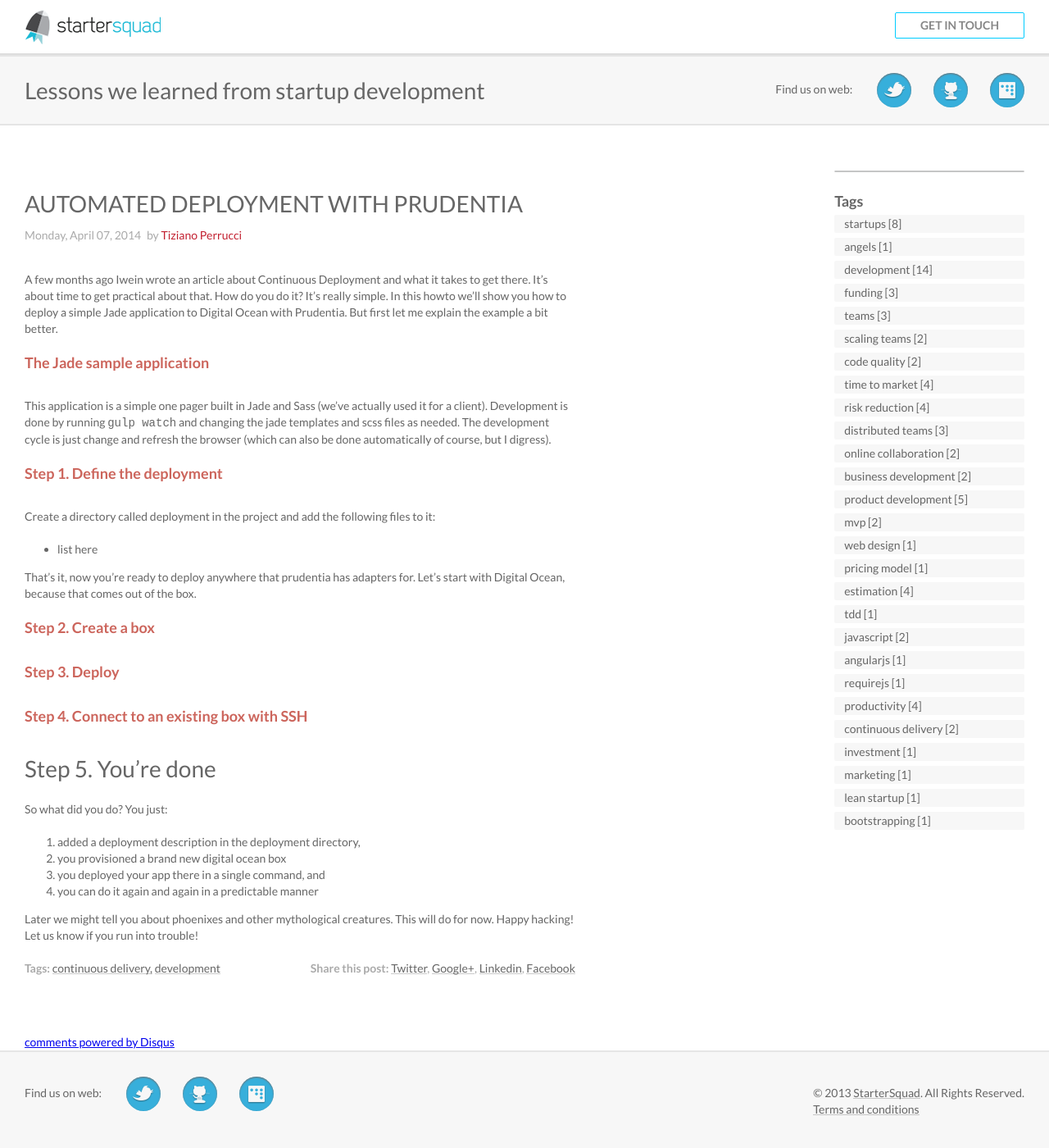
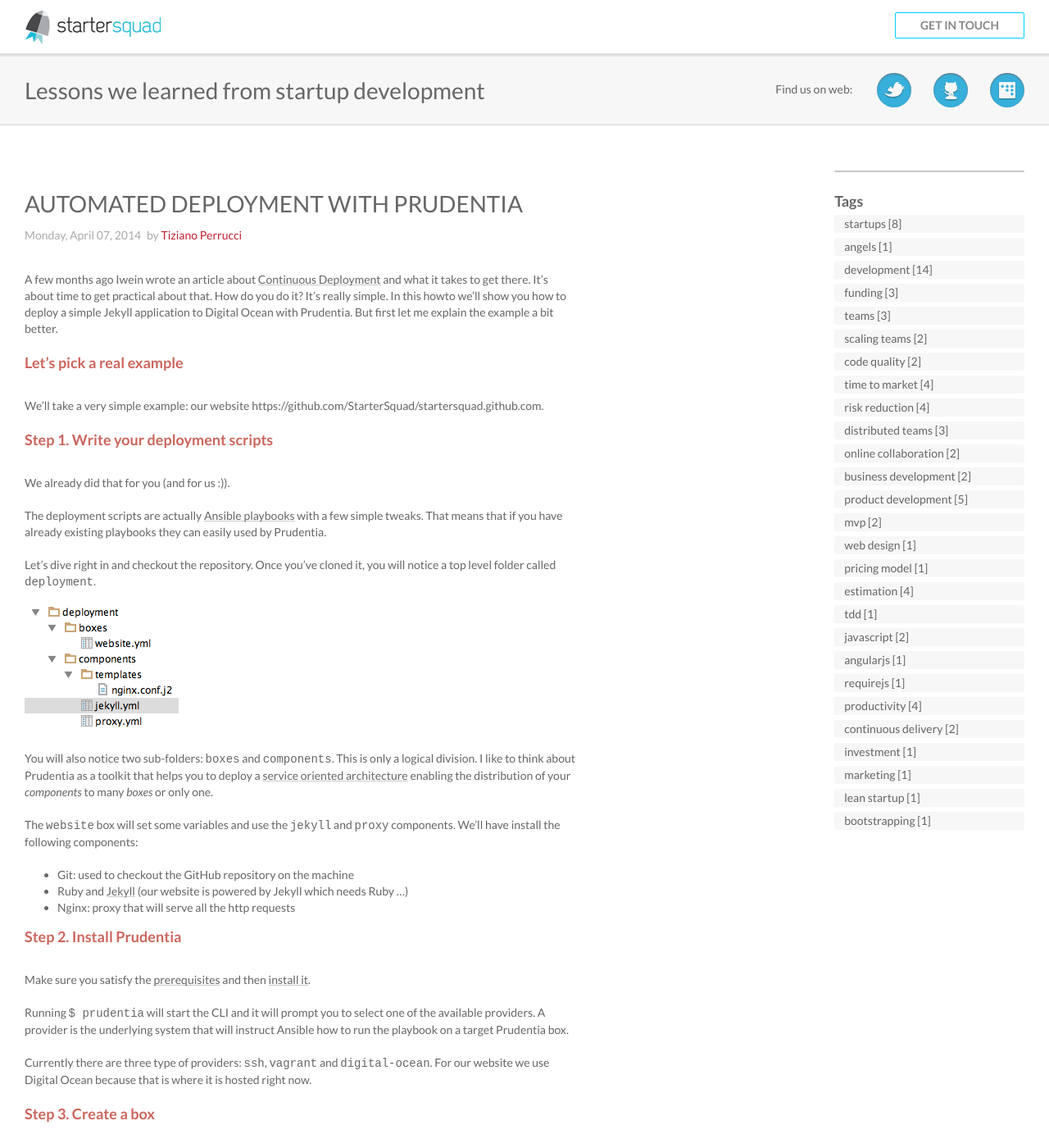
Before and after one commit to StarterSquad/startersquad.com, a Jekyll site: the page built from _posts/2014-04-07-simple-deployments-with-prudentia.md, in a window 1280 px wide and 1400 px high. Shown: the whole window at 82% size. Built offline with Jekyll 4.4.1, drawn with Linux system fonts in a browser that asks for light colours; nearby versions of some CDN libraries; a script that is not in the unit is left out; comment, search, counter and statistics services are not loaded; some of the changed text lies outside the part shown.

Commit message:
It was time for me to write something...

```diff
--- a/_posts/2014-04-07-simple-deployments-with-prudentia.md
+++ b/_posts/2014-04-07-simple-deployments-with-prudentia.md
@@ -1,42 +1,110 @@
 ---
 layout: post
-title: 'Automated deployment with Prudentia'
+title: Automated deployment with Prudentia
 author: Tiziano Perrucci
 tags:
 - continuous delivery
 - development
 ---
 
-A few months ago Iwein wrote an article about Continuous Deployment and what it takes to get there. It's about time
+A few months ago Iwein wrote an article about [Continuous Deployment](/blog/getting-ready-for-continuous-delivery/)
+and what it takes to get there. It's about time
 to get practical about that. How do you do it? It's really simple. In this howto we'll show you how to deploy a
-simple Jade application to Digital Ocean with Prudentia. But first let me explain the example a bit better.
+simple Jekyll application to Digital Ocean with Prudentia. But first let me explain the example a bit better.
 
-## The Jade sample application
-This application is a simple one pager built in Jade and Sass (we've actually used it for a client). Development is
-done by running `gulp watch` and changing the jade templates and scss files as needed. The development cycle is just
-change and refresh the browser (which can also be done automatically of course, but I digress).
+## Let's pick a real example
+We'll take a very simple example: our website https://github.com/StarterSquad/startersquad.github.com.
 
-##Step 1. Define the deployment
-Create a directory called deployment in the project and add the following files to it:
+##Step 1. Write your deployment scripts
+We already did that for you (and for us :)).
 
-- list here
+The deployment scripts are actually [Ansible playbooks](http://docs.ansible.com/playbooks.html) with a
+few simple tweaks. That means that if you have already existing playbooks they can easily used by Prudentia.
 
-That's it, now you're ready to deploy anywhere that prudentia has adapters for. Let's start with Digital Ocean,
-because that comes out of the box.
+Let's dive right in and checkout the repository. Once you've cloned it, you will notice a top level folder called `deployment`.
 
-##Step 2. Create a box
+![Prudentia deployment folder structure](/assets/images/website-deployment.png)
 
-##Step 3. Deploy
+You will also notice two sub-folders: `boxes` and `components`. This is only a logical division. I like to think about Prudentia
+as a toolkit that helps you to deploy a [service oriented architecture](http://en.wikipedia.org/wiki/Service-oriented_architecture)
+enabling the distribution of your _components_ to many _boxes_ or only one.
 
-##Step 4. Connect to an existing box with SSH
+The `website` box will set some variables and use the `jekyll` and `proxy` components. We'll have install the following components:
 
-#Step 5. You're done
+* Git: used to checkout the GitHub repository on the machine
+* Ruby and [Jekyll](http://jekyllrb.com/) (our website is powered by Jekyll which needs Ruby …)
+* Nginx: proxy that will serve all the http requests
+
+##Step 2. Install Prudentia
+Make sure you satisfy the [prerequisites](https://github.com/StarterSquad/prudentia#prerequisites) and
+then [install it](https://github.com/StarterSquad/prudentia#install).
+
+Running `$ prudentia` will start the CLI and it will prompt you to select one of the available providers. A provider is
+the underlying system that will instruct Ansible how to run the playbook on a target Prudentia box.
+
+Currently there are three type of providers: `ssh`, `vagrant` and `digital-ocean`. For our website we use Digital Ocean
+because that is where it is hosted right now.
+
+##Step 3. Create a box
+
+There is a shortcut to start Prudentia using directly one of the available providers and is just passing the provider name
+as parameter:
+
+`$ prudentia digital-ocean`
+
+The first time you run this provider it will ask for the API credentials: client id and api key. Once you enter them Prudentia
+will remember and not ask you again.
+
+Note: *make sure that all the ssh keys of your organizations are configured correctly in Digital Ocean*.
+
+Now create a droplet - Digital Oceans uses yet another term for a machine, or box in Prudentia jargon (I hope you are not too confused):
+
+`(Prudentia > DigitalOcean) register`
+
+The register action will add the box information to a registry so it can be referenced later in other action
+using the box name you've chosen. You will be prompted with few questions:
+
+* `Specify the playbook path` is the absolute path to your box, so is the absolute path of the file `website.yml`
+* `Specify the box name` the host name defined in the playbook will be suggested as default, press enter to use the default otherwise specify a different one
+* `Specify the remote user` the remote use that should be created on the remote box, default is your local current user
+* `Specify the image` and here the CLI comes handy: you need to chose the id of the base image that the box will be built from. In general StarterSquad uses the Ubuntu Precise as default otherwise pick another id from the available images on Digital Ocean
+* `Specify the size` chose how big is your box, unless the default 1GB size doesn't suit you
+* `Specify the keys` decide who is gonna access you box listing all the keys id, or just grant all your registered ssh keys
+* `Specify the region` choose in which data center your box should be installed
+
+Lots of decisions to take, but luckily the tool provides some useful
+defaults and information to make it easy for you.
+
+At the end of this process Prudentia will automatically spin up the box and will wait for it to be running. After the creation
+the remote user that you specified will be created in his own group, it will configure the ssh keys for
+that user, ensure to have it in the sudo group and remove password prompting for sudo users. Less work for you.
+
+The sudo configuration will make executing sudo commands from playbook working seamlessly. From here it gets even simpler.
+
+##Step 4. Deploy
+
+Simply run: `(Prudentia > DigitalOcean) provision ssq-website` or whatever other box name you've chosen.
+
+This will invoke Ansible and run all the tasks defined in the playbook in sequentially. At the end of the provisioning
+process you should be able to access the our homepage.
+
+##Step 5. Connect to an existing box with SSH
+
+Connecting via SSH is simple as well: just use a different provider. If you have an existing server and is accessible
+through SSH you can provision it in exactly the same way. The box registering
+process is easier as described in the [Prudentia Readme](https://github.com/StarterSquad/prudentia#start-the-cli-and-use-the-ssh-provider).
+
+#Step 6. You're done
 So what did you do? You just:
 
-1. added a deployment description in the deployment directory,
-2. you provisioned a brand new digital ocean box
-3. you deployed your app there in a single command, and
+1. got introduced to Ansible playbooks and the Digital Ocean provider
+2. provisioned a brand new shiny Digital Ocean box (droplet, machine) after registering it
+3. deployed an app there in a single command, and
 4. you can do it again and again in a predictable manner
+
+Of course you don't want to deploy the startersquad website to production (you might, but that would be weird). So you
+should change the deployment description to your needs. There is some documentation on prudentia, reach out if you need help
+finding the information you need.
 
 Later we might tell you about phoenixes and other mythological creatures. This will do for now. Happy hacking! Let us
 know if you run into trouble!
--- a/deployment/boxes/website.yml
+++ b/deployment/boxes/website.yml
@@ -4,6 +4,7 @@
   vars:
     # prudentia_dir -> is passed in the cmd line
     - root_dir: ..
+
     - host_name: startersquad.com
     - nginx_conf_name: website
     - install_dir: /opt/ssq
```
Also changed, not shown: _posts/2014-01-16-getting-ready-for-continuous-delivery.md (+1 -1 lines), assets/images/website-deployment.png (added).
